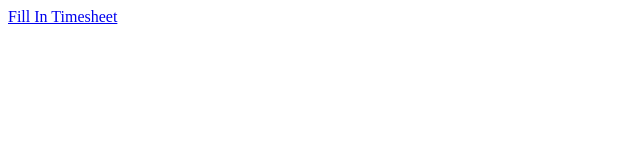
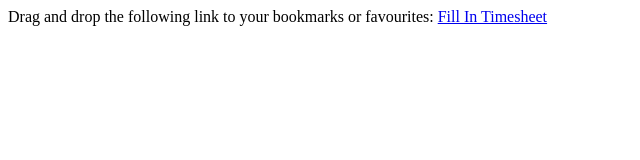
Before and after one commit to robd/hays-bookmarklet, a plain HTML site: page index.html in a window 1280 px wide. Shown: the whole page, without its empty margins (0-640 px from the left). Drawn offline with Linux system fonts and the light colour scheme.

Commit message:
made index use anonymous function

```diff
--- a/hays.js
+++ b/hays.js
@@ -12,7 +12,8 @@ function markRangeAsAbsence(startDay,endDay,absenceType) {
 };
 function markRangeAsWorked(startDay,endDay) {
         for (var dayOfWeek=startDay;dayOfWeek<=endDay;dayOfWeek=dayOfWeek+1) {
-                getElement("hours"+dayOfWeek).value=1; selectDropdownIndex("hoursdd"+dayOfWeek,1);
+                getElement("hours"+dayOfWeek).value=1;
+                selectDropdownIndex("hoursdd"+dayOfWeek,1);
         }
 };
 function fillInNormalWeek() {
--- a/index.html
+++ b/index.html
@@ -1,5 +1,7 @@
 <html>
+<head></head>
 <body>
-	<a href="javascript:function%20loadScript(scriptURL)%20{%20var%20scriptElem%20=%20document.createElement('SCRIPT');%20scriptElem.setAttribute('language',%20'JavaScript');%20scriptElem.setAttribute('src',%20scriptURL);%20document.body.appendChild(scriptElem);}loadScript('http://robd.github.com/hays-bookmarklet/hays.js');">Fill In Timesheet</a>
+	Drag and drop the following link to your bookmarks or favourites:
+	<a href="javascript:(function(scriptURL)%20{%20var%20scriptElem%20=%20document.createElement('SCRIPT');%20scriptElem.setAttribute('language',%20'JavaScript');%20scriptElem.setAttribute('src','http://robd.github.com/hays-bookmarklet/hays.js');%20document.body.appendChild(scriptElem);})();">Fill In Timesheet</a>
 </body>
 </html>
```
